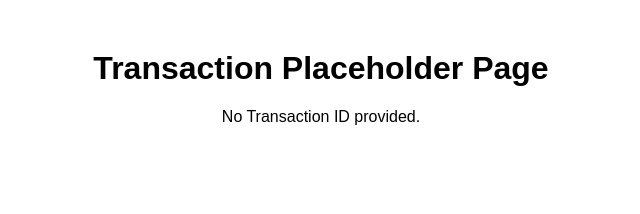
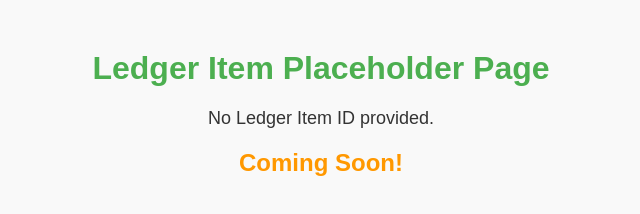
Before and after one commit to Hookes2/placeholder-page, a plain HTML site: page index.html in a window 1280 px wide. Shown: the whole page, without its empty margins (319-959 px from the left). Drawn offline with Linux system fonts and the light colour scheme.

Commit message:
Update index.html

```diff
--- a/index.html
+++ b/index.html
@@ -3,35 +3,45 @@
 <head>
     <meta charset="UTF-8">
     <meta name="viewport" content="width=device-width, initial-scale=1.0">
-    <title>Transaction Placeholder</title>
+    <title>Ledger Item Placeholder</title>
     <style>
         body {
             font-family: Arial, sans-serif;
             text-align: center;
             margin-top: 50px;
+            background-color: #f9f9f9;
+            color: #333;
         }
-        a {
-            text-decoration: none;
-            color: blue;
+        h1 {
+            color: #4CAF50;
+        }
+        p {
+            font-size: 18px;
+        }
+        .coming-soon {
+            font-size: 24px;
             font-weight: bold;
+            color: #ff9800;
+            margin-top: 20px;
         }
     </style>
 </head>
 <body>
-    <h1>Transaction Placeholder Page</h1>
+    <h1>Ledger Item Placeholder Page</h1>
     <p id="message">Loading...</p>
+    <p class="coming-soon">Coming Soon!</p>
 
     <script>
-        // Extract the transaction ID from the URL
+        // Extract the ledger item ID from the URL
         const params = new URLSearchParams(window.location.search);
-        const transactionID = params.get('id');
+        const ledgerItemID = params.get('id');
 
         // Update the page dynamically
         const messageElement = document.getElementById('message');
-        if (transactionID) {
-            messageElement.innerHTML = `Transaction ID: <strong>${transactionID}</strong>`;
+        if (ledgerItemID) {
+            messageElement.innerHTML = `Ledger Item ID: <strong>${ledgerItemID}</strong>`;
         } else {
-            messageElement.innerText = 'No Transaction ID provided.';
+            messageElement.innerText = 'No Ledger Item ID provided.';
         }
     </script>
 </body>
```
